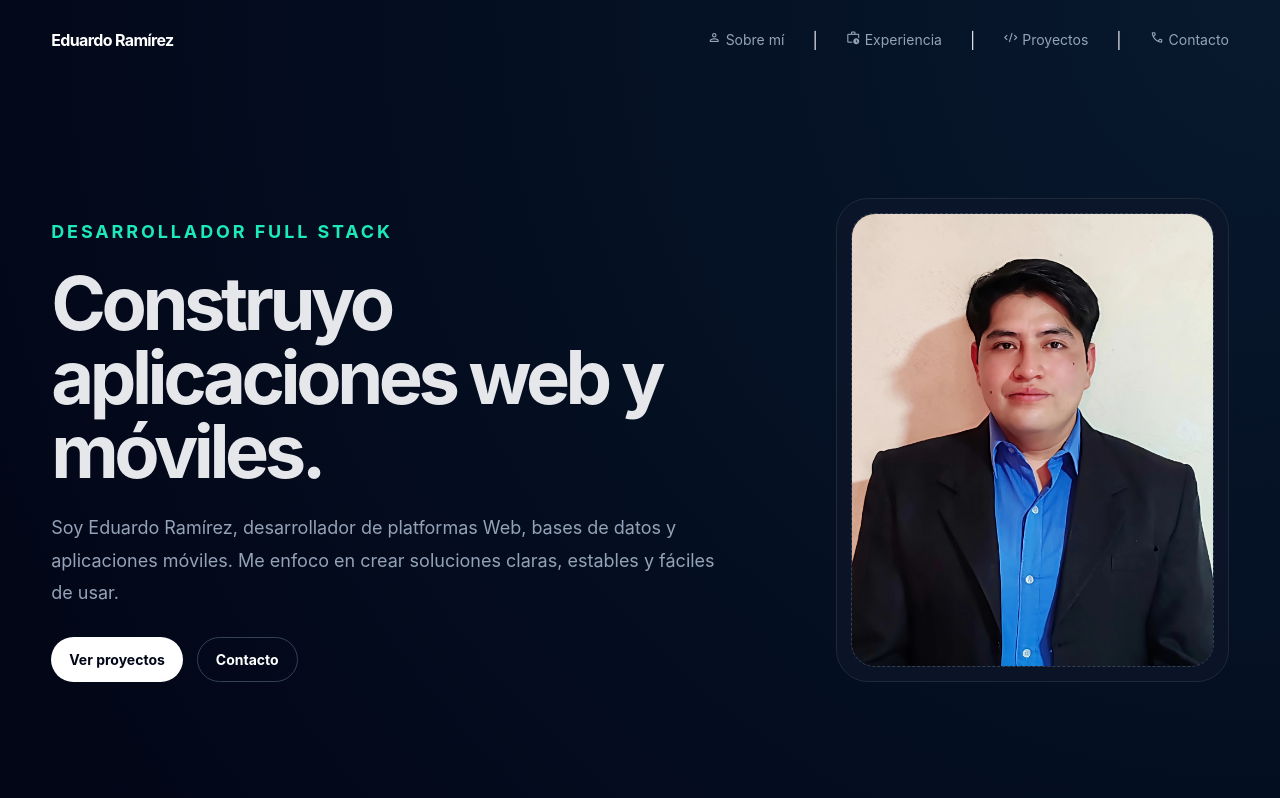
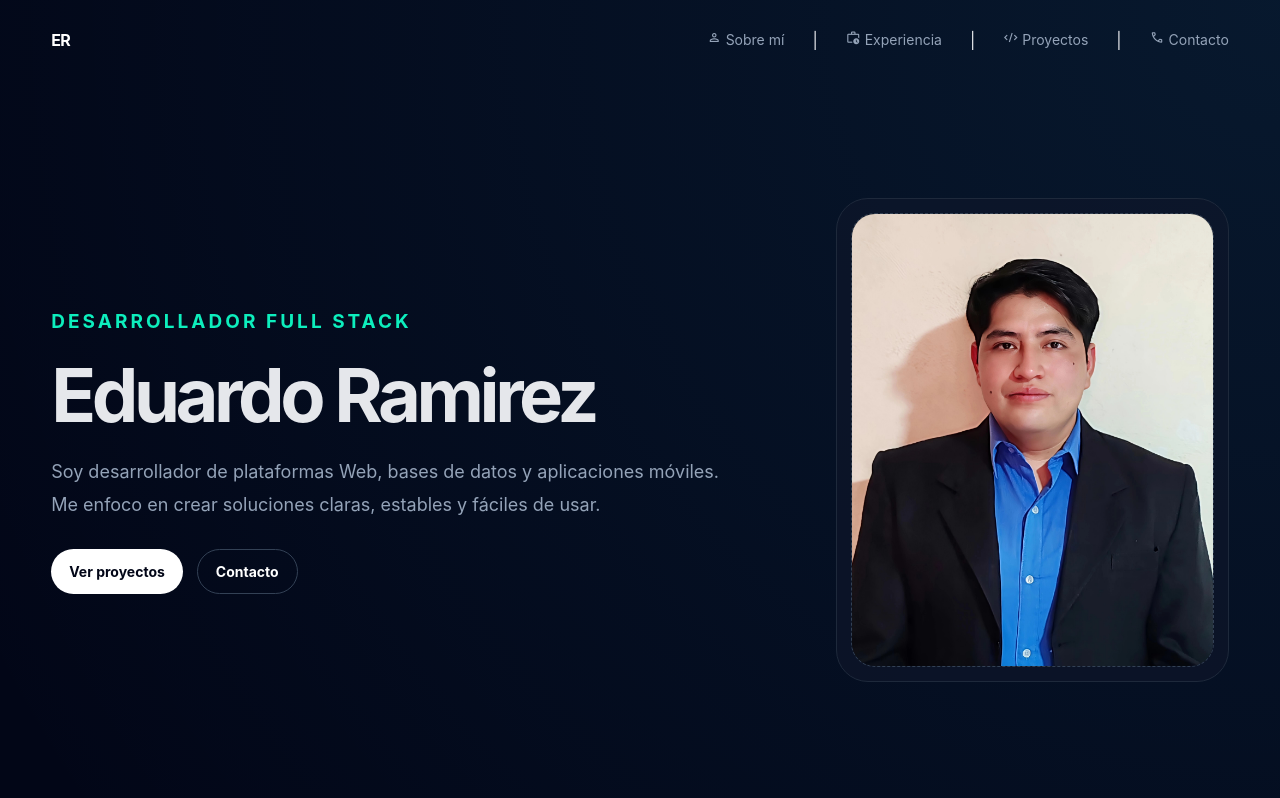
Before and after one commit to salvadorcast/portafolio-ed, a Vue app: page / in a window 1280 px wide. Shown: the top 798 px of the page. Built offline with nearby package versions, Linux system fonts and the light colour scheme.

Commit message:
ortografia

```diff
--- a/src/components/Portfolio.vue
+++ b/src/components/Portfolio.vue
@@ -1,7 +1,9 @@
 <template>
   <main class="portfolio">
     <nav class="navbar">
-      <a href="#" class="logo">Eduardo Ramírez</a>
+      <a href="#" class="logo">ER<!-- <span class="material-symbols-outlined size-36">
+work
+</span> --></a>
 
       <div class="nav-links">
         <a href="#about"><span class="material-symbols-outlined size-10"> person </span> Sobre mí</a> |
@@ -15,10 +17,10 @@
       <div class="hero-content">
         <p class="eyebrow">Desarrollador Full Stack</p>
 
-        <h1>Construyo aplicaciones web y móviles.</h1>
+        <h1>Eduardo Ramirez</h1>
 
         <p class="hero-text">
-          Soy Eduardo Ramírez, desarrollador de platformas Web, bases de datos y aplicaciones móviles. Me enfoco en crear soluciones claras, estables y fáciles de usar.
+          Soy desarrollador de plataformas Web, bases de datos y aplicaciones móviles. Me enfoco en crear soluciones claras, estables y fáciles de usar.
         </p>
 
         <div class="hero-actions">
@@ -387,8 +389,8 @@ const projects = [
 .eyebrow,
 .section-label,
 .project-type {
-  color: #1de9bd;
-  font-size: 18px;
+  color: #0deebd;
+  font-size: 19px;
   font-weight: 700;
   text-transform: uppercase;
   letter-spacing: 0.16em;
```
